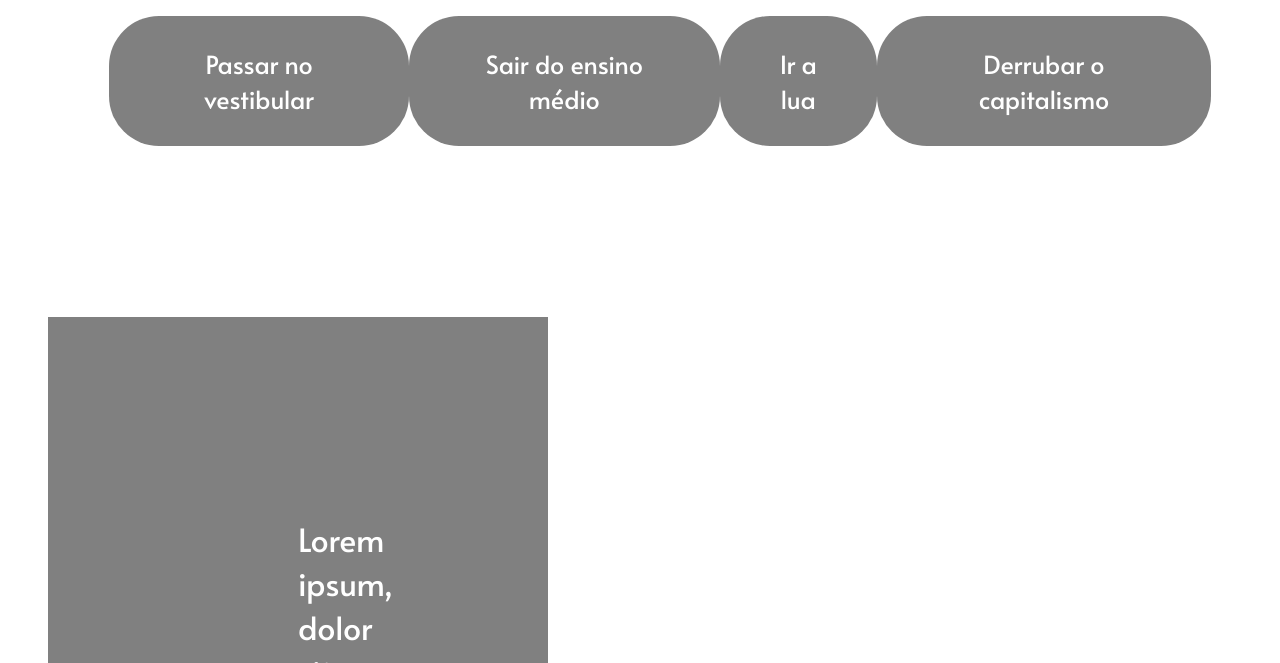
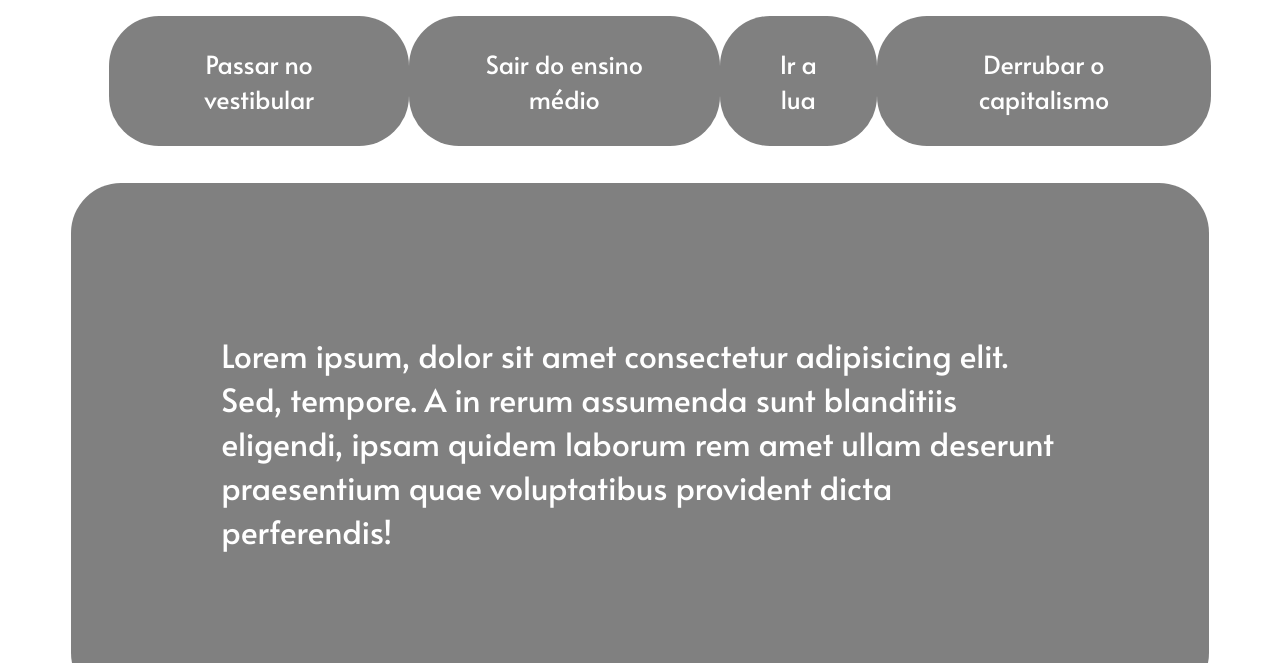
Before and after one commit to Lucasyguyguyu/blablah-2, a plain HTML site: page a/index.html in a window 1280 px wide. Shown: the part 137-800 px from the top of the page. Drawn offline with Linux system fonts and the light colour scheme.

Commit message:
Add files via upload
222

```diff
--- a/a/index.html
+++ b/a/index.html
@@ -6,8 +6,7 @@
     <meta name="viewport" content="width=device-width, initial-scale=1.0">
     <title>Document</title>
     <link rel="stylesheet" href="./style.css">
-    <script src="code.js">
-    </script>
+    <script src="code.js"></script>
     <link rel="preconnect" href="https://fonts.googleapis.com">
     <link rel="preconnect" href="https://fonts.gstatic.com" crossorigin>
     <link href="https://fonts.googleapis.com/css2?family=Alata&display=swap" rel="stylesheet">
@@ -31,12 +30,12 @@
                 Derrubar o capitalismo
             </button>
         </div>
-        <div class="descricao">
-            <h1 class="frased">
-                Lorem ipsum, dolor sit amet consectetur adipisicing elit. Sed, tempore. A in rerum assumenda sunt blanditiis eligendi, ipsam quidem laborum rem amet ullam deserunt praesentium quae voluptatibus provident dicta perferendis!
-                </h1>
-        </div>
     </ul>
+    <div class="descricao">
+        <h1 class="frased">
+            Lorem ipsum, dolor sit amet consectetur adipisicing elit. Sed, tempore. A in rerum assumenda sunt blanditiis eligendi, ipsam quidem laborum rem amet ullam deserunt praesentium quae voluptatibus provident dicta perferendis!
+            </h1>
+    </div>
     </body>
 
 
--- a/a/style.css
+++ b/a/style.css
@@ -4,8 +4,6 @@
     font-family: "Alata", sans-serif;
     font-weight: 400;
     font-style: normal;
-
-
 }
 
 header {
@@ -42,6 +40,7 @@ header {
     background-color: #fff;
     color: black;
     box-shadow: 0 12px 16px 0 rgba(0,0,0,0.24),0 17px 50px 0 rgba(0,0,0,0.19);
+    z-index: 1;
 }
 
 .ativo {
@@ -55,14 +54,19 @@ header {
 }
 
 .descricao {
+    justify-content: center;
+    max-width: 90%;
+    margin: auto;
+    flex-direction: row;
+    justify-content: space-around;
     display: flex;
-    justify-content: center;
-    padding: 150px;
-    max-width: 200px;
 }
 .descricao .frased {
     background-color: gray;
     border-radius: 50px;
-    padding: 200px 350px;
+    display: flex;
+    justify-content: center;
+    padding: 150px;
+    max-width: 90%;
     color: white;
 }
```
Also changed, not shown: a/code.js (line endings or trailing spaces).
